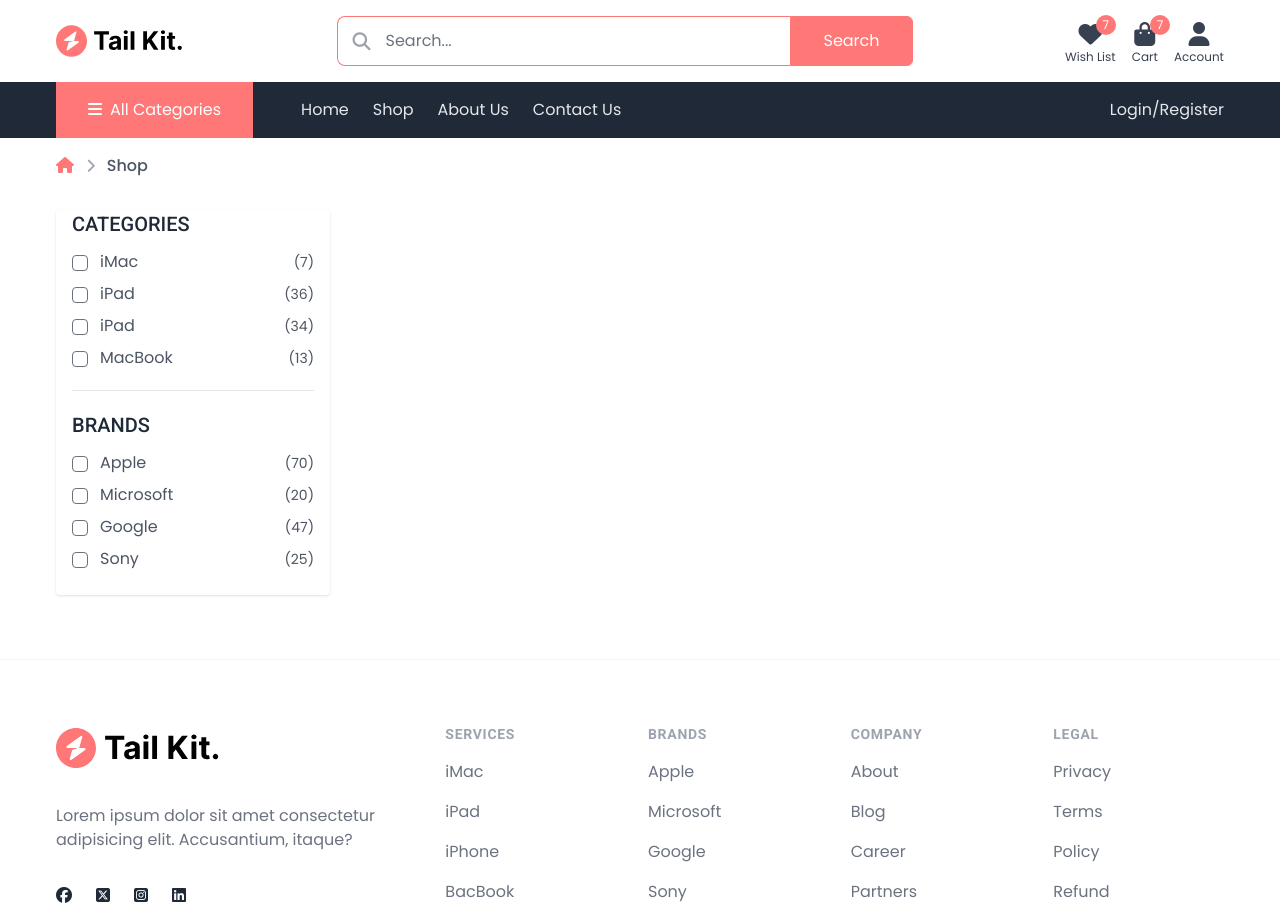
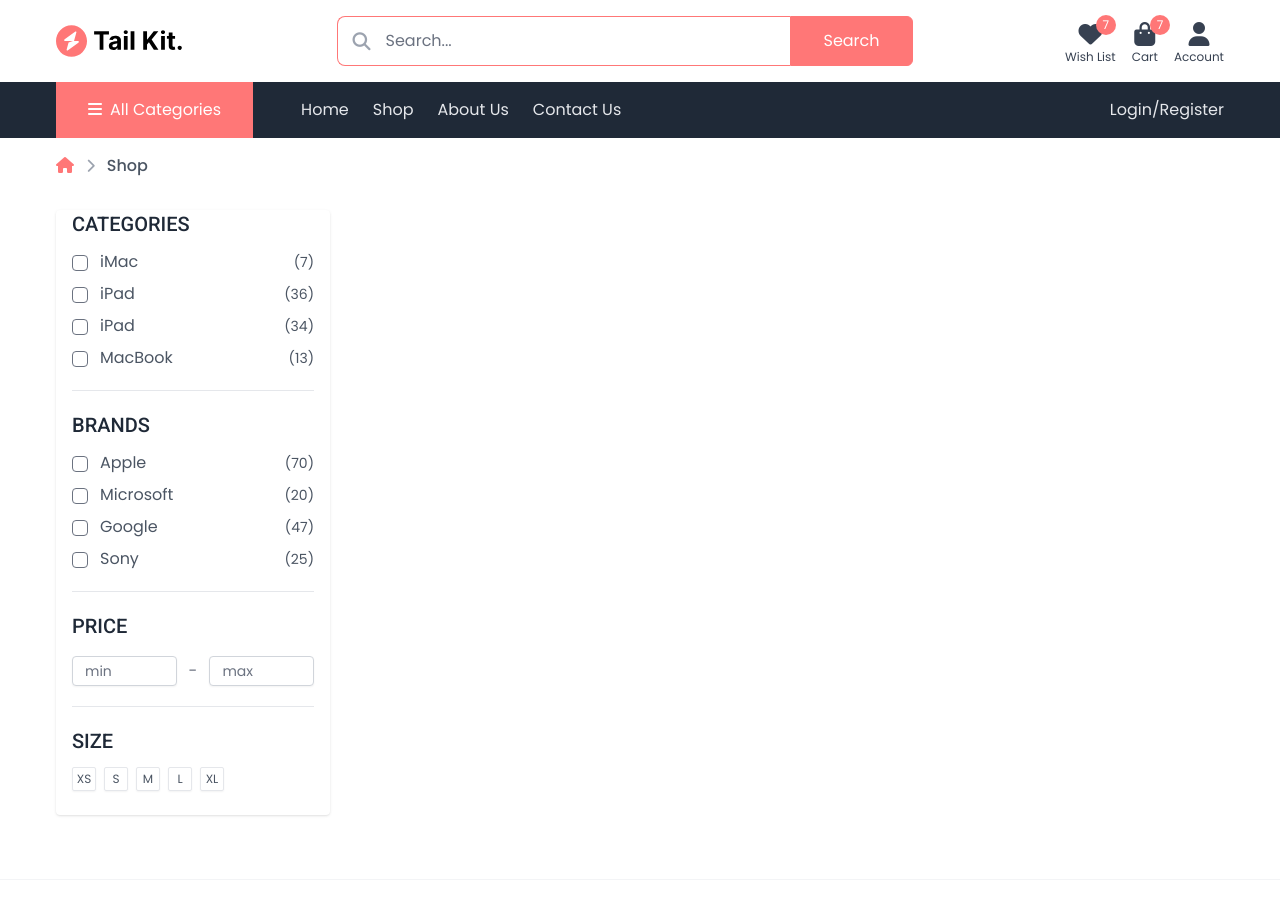
Before and after one commit to SBTHDR/tail-kit, a website: page shop.html in a window 1280 px wide. Shown: the top 911 px of the page. Drawn offline with Linux system fonts and the light colour scheme.

Commit message:
Feat: Sidebar Size

```diff
--- a/shop.html
+++ b/shop.html
@@ -229,6 +229,45 @@
                     </div>
                 </div>
                 <!-- Brand Filter End -->
+
+                <!-- Price Filter -->
+                <div class="pt-5">
+                    <h3 class="text-xl text-gray-800 mb-3 uppercase font-medium">Price</h3>
+                    <div class="mt-4 flex items-center">
+                        <input type="text" class="w-full border-gray-300 focus:border-primary focus:ring-0 px-3 py-1 text-gray-600 text-sm shadow-sm rounded" placeholder="min">
+                        <span class="mx-3 text-gray-500">-</span>
+                        <input type="text" class="w-full border-gray-300 focus:border-primary focus:ring-0 px-3 py-1 text-gray-600 text-sm shadow-sm rounded" placeholder="max">
+                    </div>
+                </div>
+                <!-- Price Filter End -->
+
+                <!-- Size Filter -->
+                <div class="pt-5">
+                    <h3 class="text-xl text-gray-800 mb-3 uppercase font-medium">Size</h3>
+                    <div class="flex items-center gap-2">
+                        <div class="size-selector">
+                            <input type="radio" name="size" id="size_xs" class="hidden">
+                            <label for="size_xs" class="text-xs border border-gray-200 rounded-sm h-6 w-6 flex items-center justify-center cursor-pointer shadow-sm text-gray-600">XS</label>
+                        </div>
+                        <div class="size-selector">
+                            <input type="radio" name="size" id="size_s" class="hidden">
+                            <label for="size_s" class="text-xs border border-gray-200 rounded-sm h-6 w-6 flex items-center justify-center cursor-pointer shadow-sm text-gray-600">S</label>
+                        </div>
+                        <div class="size-selector">
+                            <input type="radio" name="size" id="size_m" class="hidden">
+                            <label for="size_m" class="text-xs border border-gray-200 rounded-sm h-6 w-6 flex items-center justify-center cursor-pointer shadow-sm text-gray-600">M</label>
+                        </div>
+                        <div class="size-selector">
+                            <input type="radio" name="size" id="size_l" class="hidden">
+                            <label for="size_l" class="text-xs border border-gray-200 rounded-sm h-6 w-6 flex items-center justify-center cursor-pointer shadow-sm text-gray-600">L</label>
+                        </div>
+                        <div class="size-selector">
+                            <input type="radio" name="size" id="size_xl" class="hidden">
+                            <label for="size_xl" class="text-xs border border-gray-200 rounded-sm h-6 w-6 flex items-center justify-center cursor-pointer shadow-sm text-gray-600">XL</label>
+                        </div>
+                    </div>
+                </div>
+                <!-- Size Filter End -->
             </div>
         </div>
         <!-- Sidebar End -->
--- a/src/style.css
+++ b/src/style.css
@@ -12,3 +12,9 @@
         @apply font-roboto
     }
 }
+
+@layer components {
+    .size-selector input:checked + label{
+        @apply bg-primary text-white;
+    }
+}
```
Also changed, not shown: public/css/style.css.
